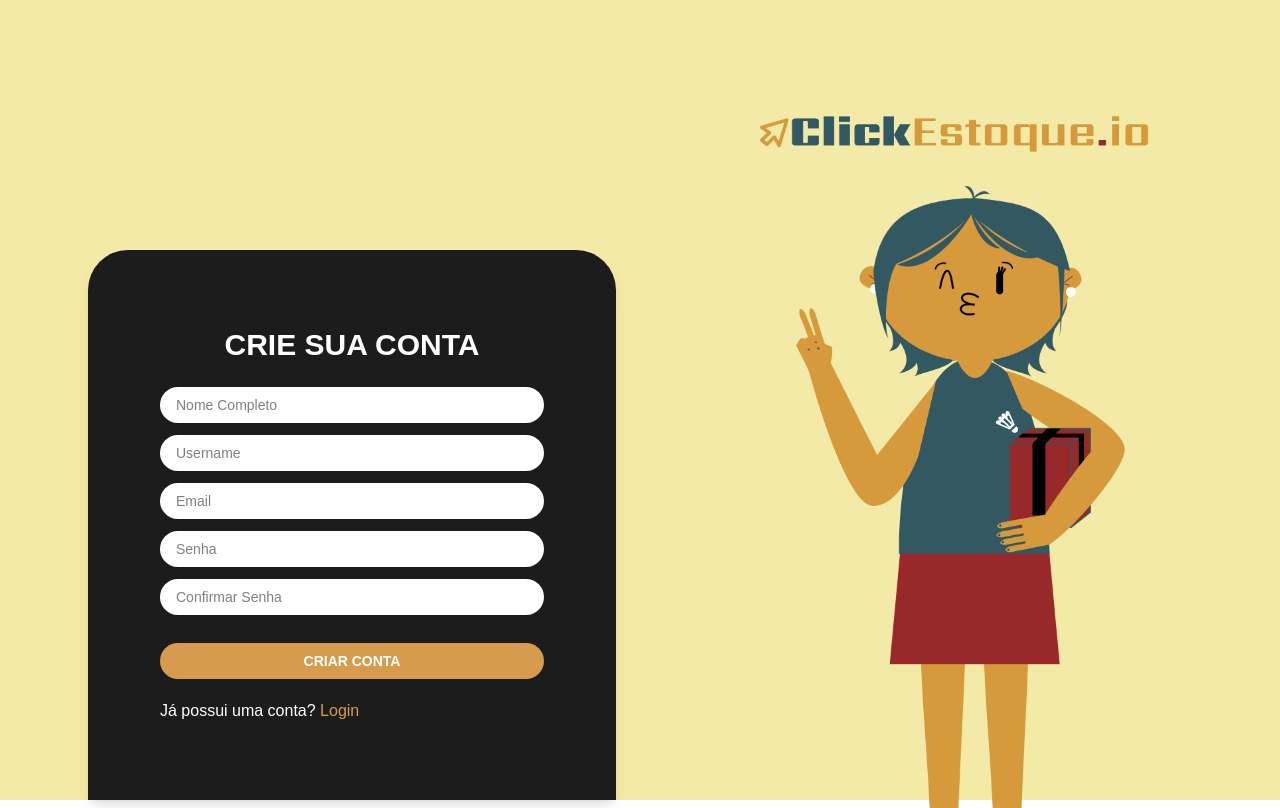
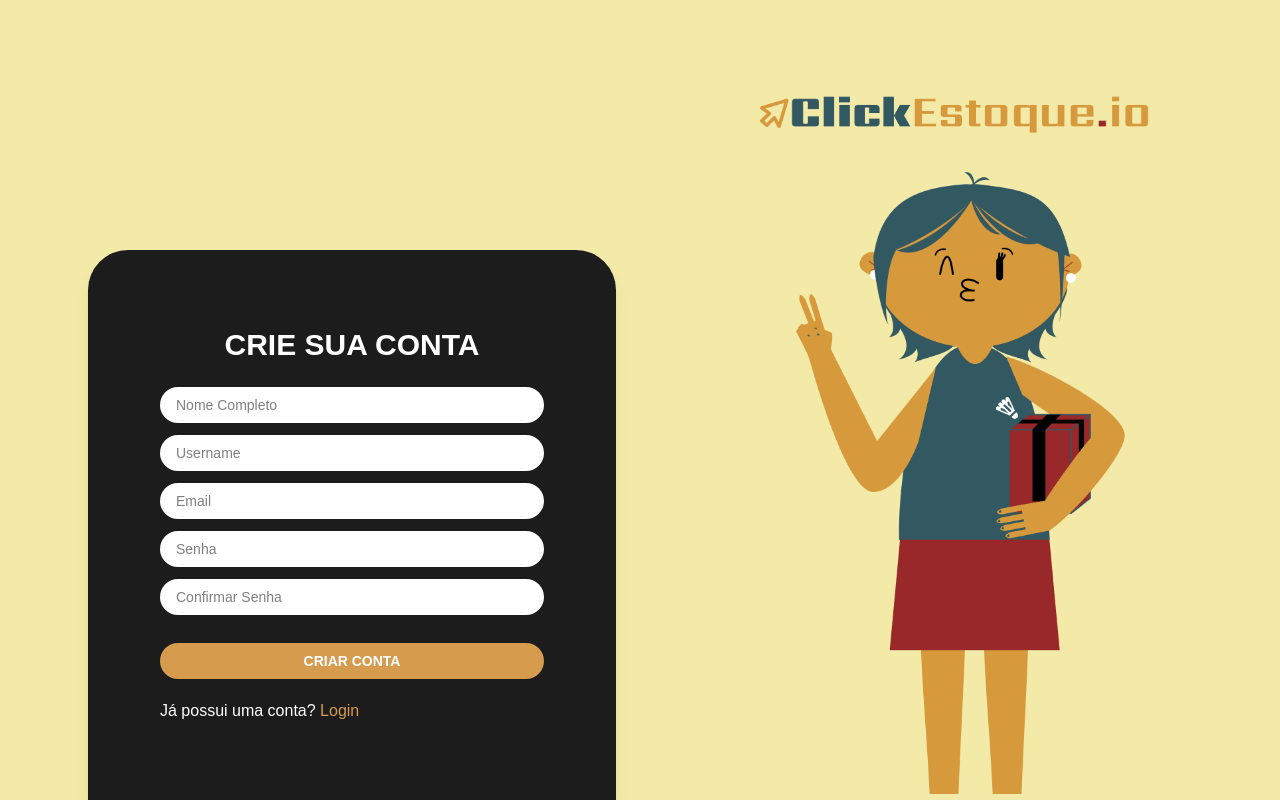
Before and after one commit to CJR-PT-25-2/Frontend, a Next.js app in the folder grupo7-stock.io/: page /register in a window 1280 px wide. Built offline with nearby package versions, Linux system fonts and the light colour scheme.

Commit message:
fix(register): ajusta layout da tela de cadastro

```diff
--- a/grupo7-stock.io/src/app/register/page.tsx
+++ b/grupo7-stock.io/src/app/register/page.tsx
@@ -180,20 +180,25 @@ export default function CadastroPage() {
       </div>
 
       {/* Lado direito */}
-      <div className="flex flex-col justify-center items-center w-[40%] pt-27">
+      <div className="flex flex-col justify-center items-center w-[40%] pt-20 overflow-hidden">
       <Image
         src="/images/LOGO.png"
         alt="Logo da Empresa"
         width={400}
         height={180}
-          className="mb-8"
+        className="mb-8 object-contain"
       />
+
+      <div className="flex items-center justify-center w-full h-full">
         <Image
           src="/images/Mascote5.png"
           alt="Personagem"
           width={330}
-          height={180}
+          height={330}
+          className="object-contain max-h-full"
+          priority
         />
+    </div>
 </div>
 
       {popupAberto && (
```
Lines whose indentation alone changed are shown as unchanged.
